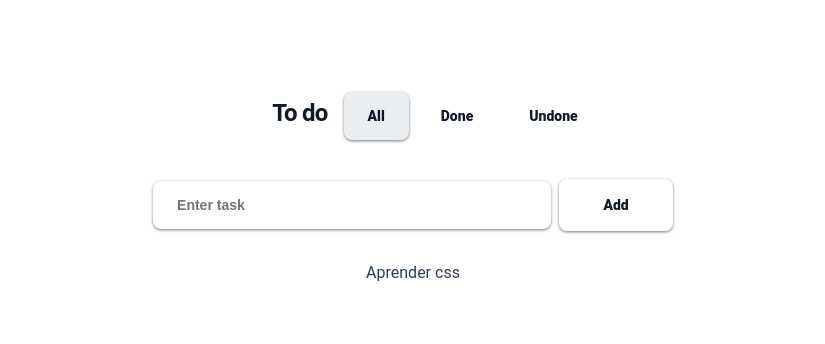
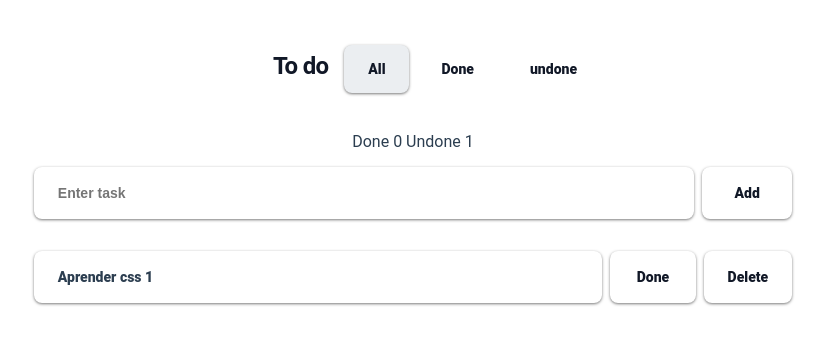
Before and after one commit to alejandraJA/to_do_app, a Vue app: page / in a window 1280 px wide. Shown: the top 344 px of the page, without its empty margins (227-1052 px from the left). Built offline with nearby package versions, Linux system fonts and the light colour scheme.

Commit message:
add toDo card

```diff
--- a/src/App.vue
+++ b/src/App.vue
@@ -7,24 +7,34 @@
         <li v-for="(item) in filters" :key="item" v-text="item.message" :class="filterClass(item.selected)" @click="filter(item)" />
     </ul>
 </nav>
-<section id="add">
-    <input v-model="task" type="text" placeholder="Enter task">
-    <ButtonAdd name="Add" @click="addTask()" />
-</section>
 
-<section id="toDoCards" v-for="(task) in tasks" :key="task">
-    <ToDoCard :task="task" v-if="task.view" />
+<p v-text="'Done ' + doneCount + ' Undone ' + undone" />
+
+<section class="container">
+    <section id="add">
+        <input v-model="task" type="text" placeholder="Enter task" v-on:keyup.enter="addTask()">
+        <ButtonAdd name="Add" @click="addTask()" />
+    </section>
+
+    <section id="toDoCards" v-for="(task, index) in taskFilter" :key="task">
+        <ToDoCard :task="task" v-if="!task.edit" class="marginI" @click="edit(index)" />
+        <input v-model="task.message" type="text" placeholder="Enter task" v-if="task.edit" class="marginI" v-on:keyup.enter="edit(index)" />
+        <ButtonAdd name="Done" class="marginI" v-if="(!task.status)" @click="done(index)" />
+        <ButtonAdd name="undone" class="marginI" v-if="(task.status)" @click="done(index)" />
+        <ButtonAdd name="Delete" @click="removeTask(index)" />
+    </section>
 </section>
 </template>
 
 <script>
 import ButtonAdd from './components/ButtonAdd.vue';
 import ToDoCard from './components/ToDoCard.vue';
+
 export default {
     name: 'App',
     components: {
         ButtonAdd,
-        ToDoCard
+        ToDoCard,
     },
     data() {
         return {
@@ -39,15 +49,14 @@ export default {
                     selected: false
                 },
                 {
-                    message: "Undone",
+                    message: "undone",
                     selected: false
                 },
             ],
             tasks: [{
-                message: "Aprender css",
+                message: "Aprender css 1",
                 status: false,
                 edit: false,
-                view: true
             }, ]
         }
     },
@@ -64,12 +73,11 @@ export default {
             return
         },
         addTask: function () {
-            if (this.task != null) {
+            if (this.task.length >= 1) {
                 this.tasks.push({
                     message: this.task,
                     status: false,
                     edit: false,
-                    view: true
                 })
                 this.filterPropiety = "all"
                 this.filters[0].selected = true
@@ -80,8 +88,47 @@ export default {
                 // TODO
             }
             return
+        },
+        edit: function (task) {
+            this.tasks[task].edit = !this.tasks[task].edit
+            return
+        },
+        done: function (index) {
+            this.tasks[index].edit = false
+            this.tasks[index].status = !this.tasks[index].status
+            return
+        },
+        removeTask: function (index) {
+            this.tasks.splice(index, 1)
+            return
         }
-    }
+    },
+    computed: {
+        taskFilter: function () {
+            if (this.filterPropiety == 'undone') {
+                return this.tasks.filter(function (task) {
+                    return !task.status
+                })
+            }
+            if (this.filterPropiety == 'Done') {
+                return this.tasks.filter(function (task) {
+                    return task.status
+                })
+            } else {
+                return this.tasks
+            }
+        },
+        doneCount: function () {
+            return this.tasks.filter(function (task) {
+                return task.status
+            }).length
+        },
+        undone: function () {
+            return this.tasks.filter(function (task) {
+                return !task.status
+            }).length
+        }
+    },
 }
 </script>
 
@@ -92,10 +139,6 @@ export default {
     -moz-osx-font-smoothing: grayscale;
     color: #2c3e50;
     text-align: center;
-    margin-top: 5%;
-    margin-left: 5%;
-    margin-right: 5%;
-    margin-bottom: 5%;
 }
 
 #title {
@@ -108,6 +151,17 @@ export default {
 
 #add {
     margin-bottom: 32px;
+    display: flex;
+}
+
+#toDoCards {
+    margin-top: 8px;
+    display: flex;
+}
+
+.container {
+    margin-right: 20%;
+    margin-left: 20%;
 }
 
 ul {
@@ -123,28 +177,26 @@ li {
 input {
     background-color: #FFFFFF;
     border: 0;
-    width: 35%;
+    width: 100%;
     border-radius: .5rem;
-    box-sizing: border-box;
     color: #111827;
     font-size: .875rem;
     padding: 16px 24px;
+    outline: 0;
     margin-right: 8px;
     text-decoration: none #D1D5DB solid;
     text-decoration-thickness: auto;
     box-shadow: 0 1px 3px 0 #00000080, 0 1px 2px 0 #00000009;
     user-select: none;
-    -webkit-user-select: none;
     font-weight: 900;
-    touch-action: manipulation;
-}
-
-input:hover {
-    background-color: #ebeef1;
 }
 
 input:focus {
     background-color: #ebeef1;
+}
+
+.marginI {
+    margin-right: 1%;
 }
 
 .filter {
--- a/src/components/ButtonAdd.vue
+++ b/src/components/ButtonAdd.vue
@@ -14,7 +14,7 @@ export default {
 .button {
     background-color: #FFFFFF;
     border: 0;
-    width: 10%;
+    width: 100px;
     border-radius: .5rem;
     box-sizing: border-box;
     color: #111827;
--- a/src/components/ToDoCard.vue
+++ b/src/components/ToDoCard.vue
@@ -1,5 +1,5 @@
 <template>
-<div id="to_do_card">
+<div id="to_do_card" :class="getClass(task.status)" >
     <span>{{task.message}}</span>
 </div>
 </template>
@@ -8,10 +8,50 @@
 export default {
     props: {
         task: Object
-    }
+    },
+    methods: {
+        getClass: function (status) {
+            return ['card', status ? 'done' : 'unDone']
+        },
+    },
 }
 </script>
 
 <style>
+.card {
+    width: 100%;
+    border-radius: .5rem;
+    box-sizing: border-box;
+    font-family: "Google Sans", Roboto, Arial, sans-serif;
+    font-size: .875rem;
+    line-height: 1.25rem;
+    padding: 16px 24px;
+    text-align: left;
+    text-decoration-thickness: auto;
+    box-shadow: 0 1px 3px 0 #00000080, 0 1px 2px 0 #00000009;
+    cursor: text;
+    font-weight: 900;
+    touch-action: manipulation;
+}
+
+.card:hover {
+    background-color: #ebeef1;
+}
+
+.card.done {
+    background-color: #1c262c;
+}
+
+.card.done:hover {
+    background-color: #ebeef1;
+}
+
+.card.unDone {
+    background-color: #FFFFFF;
+}
+
+.card.unDone:hover {
+    background-color: #ebeef1;
+}
 
 </style>
```
Also changed, not shown: src/assets/delete_black_24dp.svg (added), src/assets/edit_black_24dp.svg (added).
